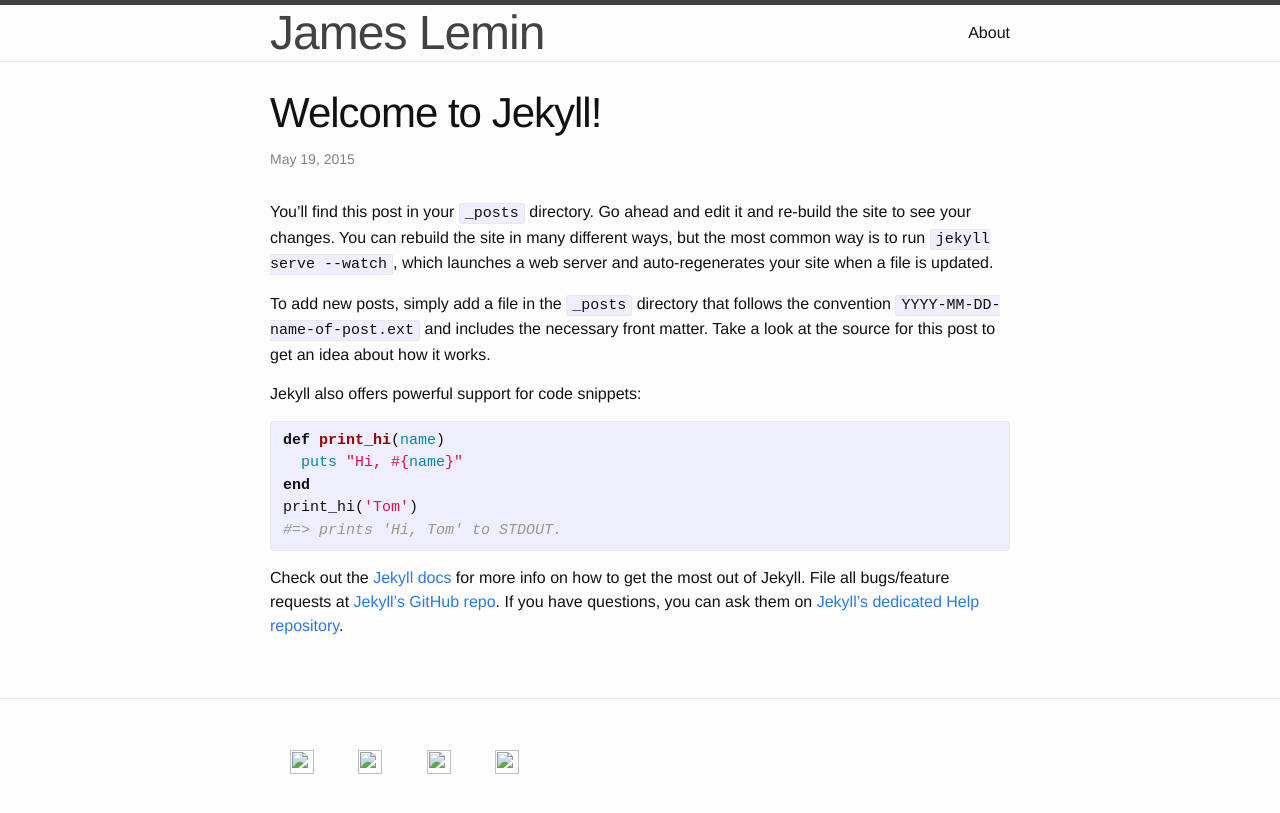
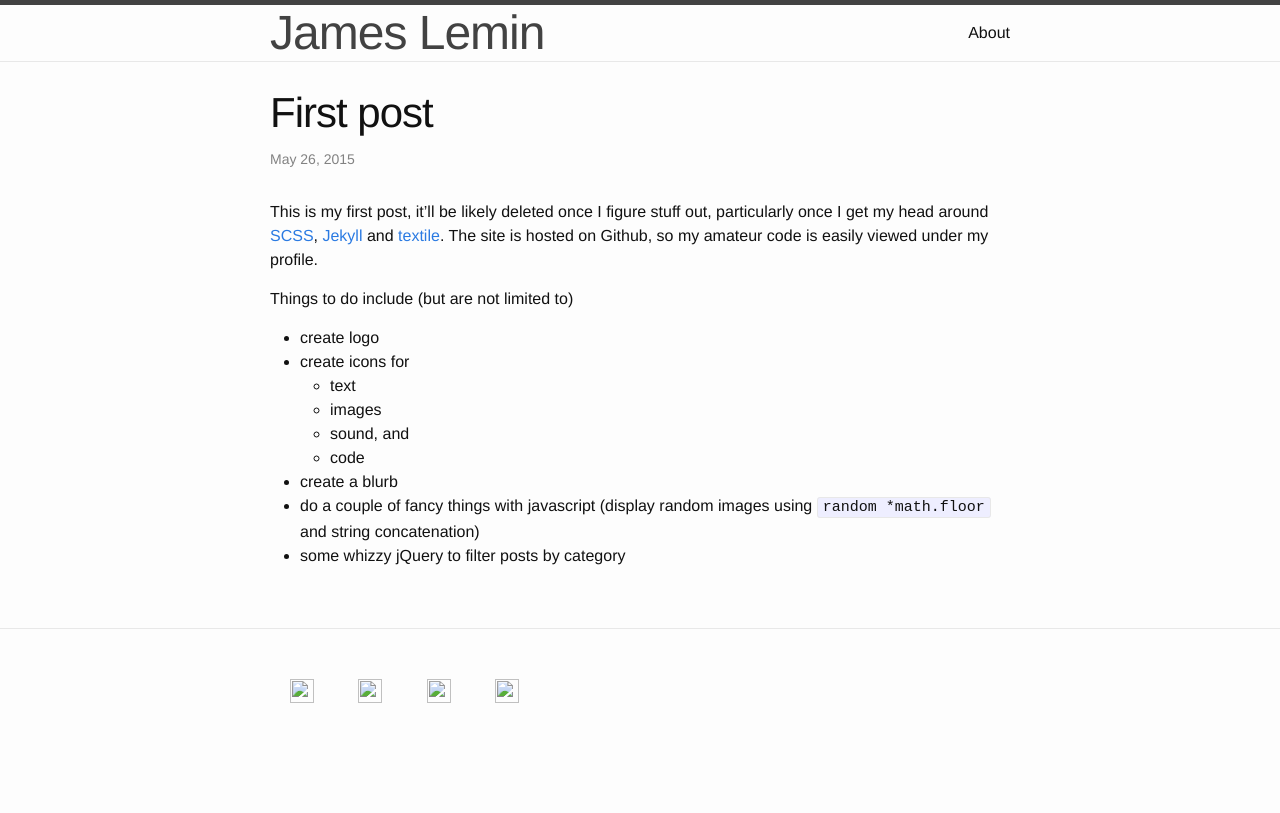
Before and after one commit to JasmineElm/JasmineElm.github.io, a Jekyll site: the page built from _posts/2015-05-19-welcome-to-jekyll.markdown, in a window 1280 px wide. Shown: the top 813 px of the page. Built offline with Jekyll 4.4.1, drawn with Linux system fonts in a browser that asks for light colours.

Commit message:
blog post

````diff
--- a/_posts/2015-05-19-welcome-to-jekyll.markdown
+++ b/_posts/2015-05-19-welcome-to-jekyll.markdown
@@ -1,25 +1,21 @@
 ---
 layout: post
-title:  "Welcome to Jekyll!"
-date:   2015-05-19 22:18:45
-categories: jekyll update
+title:  "First post"
+date:   2015-05-26 22:18:45
+categories: writing
 ---
-You’ll find this post in your `_posts` directory. Go ahead and edit it and re-build the site to see your changes. You can rebuild the site in many different ways, but the most common way is to run `jekyll serve --watch`, which launches a web server and auto-regenerates your site when a file is updated.
 
-To add new posts, simply add a file in the `_posts` directory that follows the convention `YYYY-MM-DD-name-of-post.ext` and includes the necessary front matter. Take a look at the source for this post to get an idea about how it works.
 
-Jekyll also offers powerful support for code snippets:
+This is my first post, it'll be likely deleted once I figure stuff out, particularly once I get my head around [SCSS](http://sass-lang.com/), [Jekyll](http://jekyllrb.com/) and [textile](http://redcloth.org/textile).  The site is hosted on Github, so my amateur code is easily viewed under my profile.
 
-{% highlight ruby %}
-def print_hi(name)
-  puts "Hi, #{name}"
-end
-print_hi('Tom')
-#=> prints 'Hi, Tom' to STDOUT.
-{% endhighlight %}
+Things to do include (but are not limited to)
 
-Check out the [Jekyll docs][jekyll] for more info on how to get the most out of Jekyll. File all bugs/feature requests at [Jekyll’s GitHub repo][jekyll-gh]. If you have questions, you can ask them on [Jekyll’s dedicated Help repository][jekyll-help].
-
-[jekyll]:      http://jekyllrb.com
-[jekyll-gh]:   https://github.com/jekyll/jekyll
-[jekyll-help]: https://github.com/jekyll/jekyll-help
++ create logo
++ create icons for
+  + text
+  + images
+  + sound, and
+  + code
++ create a blurb
++ do a couple of fancy things with javascript (display random images using ```random *math.floor``` and string concatenation)
++ some whizzy jQuery to filter posts by category
````
